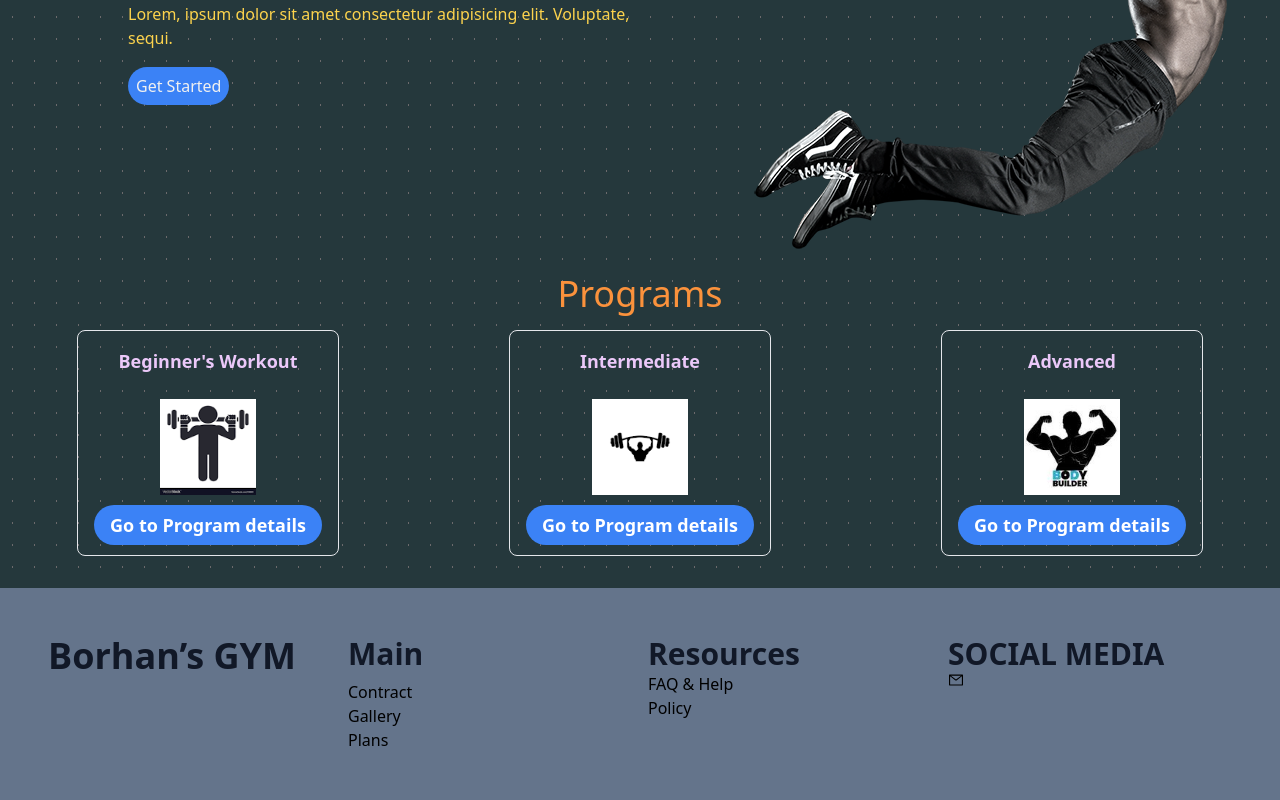
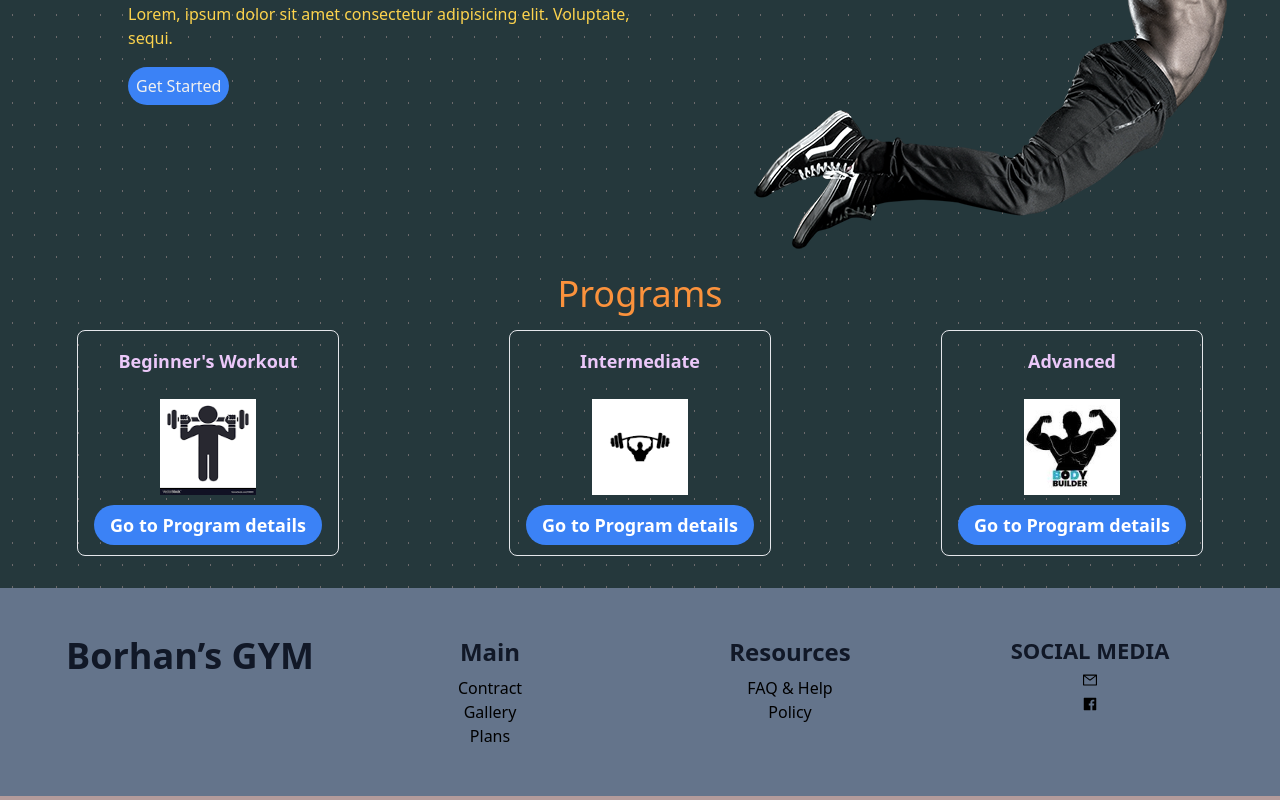
Before and after one commit to BorhanBappy/Gym, a React (Vite) app: page / in a window 1280 px wide. Shown: the part 303-1103 px from the top of the page. Built offline with nearby package versions, Linux system fonts and the light colour scheme.

Commit message:
updateFooter

```diff
--- a/src/components/Footer.jsx
+++ b/src/components/Footer.jsx
@@ -1,12 +1,16 @@
 import React from "react";
 import { Link } from "react-router-dom";
-import {AiOutlineMail} from "react-icons/ai"
+import { AiOutlineMail, AiFillFacebook } from "react-icons/ai";
 function Footer() {
   return (
-    <div className="grid grid-cols-1 md:grid-cols-4 gap-4  items-start p-12 bg-slate-500 text-black ">
-      <div className=" text-4xl font-bold text-gray-900">Borhan&rsquo;s GYM</div>
+    <div className="grid grid-cols-1 md:grid-cols-4 gap-4  items-start text-center md:p-12 bg-slate-500 text-black ">
+      <div className=" text-xl md:text-4xl font-bold text-gray-900">
+        Borhan&rsquo;s GYM
+      </div>
       <div className="">
-        <h1 className="text-3xl mb-2 font-bold text-gray-900">Main</h1>
+        <h1 className="text-xl md:text-2xl lg:3xl mb-2 font-bold text-gray-900">
+          Main
+        </h1>
 
         <Link to="/contract">Contract</Link>
         <br />
@@ -15,15 +19,26 @@ function Footer() {
         <Link to="/plans">Plans</Link>
       </div>
       <div>
-        <h1 className="text-3xl font-bold text-gray-900">Resources</h1>
+        <h1 className="text-xl md:text-2xl lg:3xl mb-2 font-bold text-gray-900">
+          Resources
+        </h1>
         <Link to="/">FAQ & Help</Link>
         <br />
         <Link to="/">Policy</Link>
       </div>
       <div>
-        <h1 className="text-3xl font-bold text-gray-900"> SOCIAL MEDIA</h1>
-        <Link >  {<AiOutlineMail/>}</Link>
-
+        <h1 className="text-xl md:text-[22px] lg:3xl  mb-2 font-bold text-gray-900">
+          SOCIAL MEDIA
+        </h1>
+        <div className="flex flex-col gap-2 items-center  justify-center">
+          <Link to="/">
+            <AiOutlineMail /> {/* Adjust margin as needed */}
+            {/* Additional text or components */}
+          </Link>
+          <Link to="/">
+            <AiFillFacebook />
+          </Link>
+        </div>
       </div>
     </div>
   );
```
